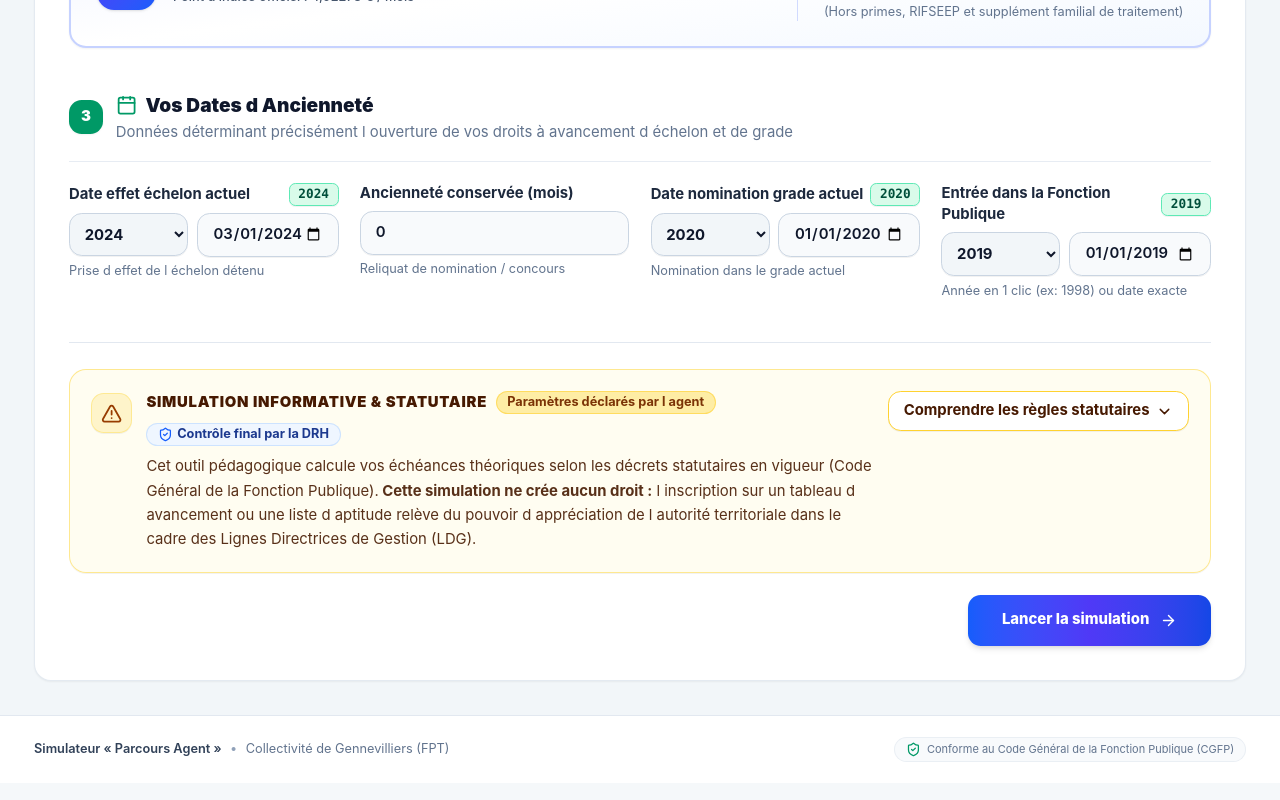
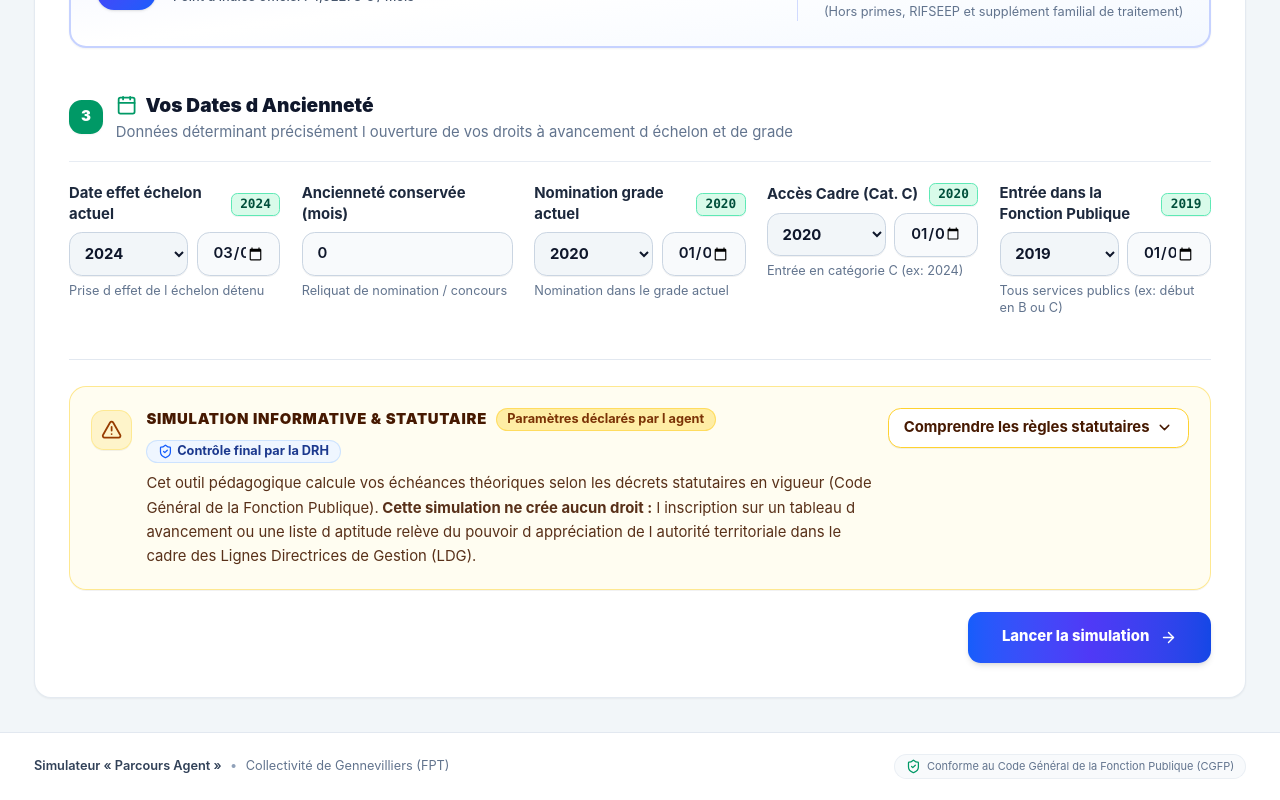
Before and after one commit to Nikkoola22/bolt, a React (Vite) app: page / in a window 1280 px wide. Shown: the part 1150-1950 px from the top of the page. Built offline with nearby package versions, Linux system fonts and the light colour scheme.

Commit message:
fix: calculate cadre seniority from cadre entry date instead of public service entry date

```diff
--- a/src/components/AgentIntakeView.tsx
+++ b/src/components/AgentIntakeView.tsx
@@ -469,7 +469,7 @@ export const AgentIntakeView: React.FC<AgentIntakeViewProps> = ({
             </div>
           </div>
 
-          <div className="mt-5 grid grid-cols-1 sm:grid-cols-2 lg:grid-cols-4 gap-4 sm:gap-5 text-sm">
+          <div className="mt-5 grid grid-cols-1 sm:grid-cols-2 lg:grid-cols-3 xl:grid-cols-5 gap-4 sm:gap-5 text-sm">
             <DateFieldWithYear
               label="Date effet échelon actuel"
               value={formData.dateEffetEchelonActuel}
@@ -496,12 +496,30 @@ export const AgentIntakeView: React.FC<AgentIntakeViewProps> = ({
             </div>
 
             <DateFieldWithYear
-              label="Date nomination grade actuel"
+              label="Nomination grade actuel"
               value={formData.dateNominationGradeActuel}
-              onChange={(val) => setFormData({ ...formData, dateNominationGradeActuel: val })}
+              onChange={(val) => {
+                const prevNom = formData.dateNominationGradeActuel;
+                const wasCadreSynced = !formData.dateEntreeCadreEmploi || formData.dateEntreeCadreEmploi === prevNom;
+                setFormData({
+                  ...formData,
+                  dateNominationGradeActuel: val,
+                  dateEntreeCadreEmploi: wasCadreSynced ? val : formData.dateEntreeCadreEmploi
+                });
+              }}
               minYear={1965}
               maxYear={2026}
               hint="Nomination dans le grade actuel"
+              required
+            />
+
+            <DateFieldWithYear
+              label={`Accès Cadre (Cat. ${currentCadre.categorie})`}
+              value={formData.dateEntreeCadreEmploi || formData.dateNominationGradeActuel}
+              onChange={(val) => setFormData({ ...formData, dateEntreeCadreEmploi: val })}
+              minYear={1965}
+              maxYear={2026}
+              hint={`Entrée en catégorie ${currentCadre.categorie} (ex: 2024)`}
               required
             />
 
@@ -512,7 +530,7 @@ export const AgentIntakeView: React.FC<AgentIntakeViewProps> = ({
               minYear={1965}
               maxYear={2026}
               highlightYear={1998}
-              hint="Année en 1 clic (ex: 1998) ou date exacte"
+              hint="Tous services publics (ex: début en B ou C)"
               required
             />
           </div>
--- a/src/components/ProfileEditModal.tsx
+++ b/src/components/ProfileEditModal.tsx
@@ -244,7 +244,7 @@ export const ProfileEditModal: React.FC<ProfileEditModalProps> = ({
           </div>
 
           {/* Dates clés */}
-          <div className="grid grid-cols-1 sm:grid-cols-3 gap-3 pt-2 border-t border-slate-200">
+          <div className="grid grid-cols-1 sm:grid-cols-2 lg:grid-cols-4 gap-3 pt-2 border-t border-slate-200">
             <DateFieldWithYear
               label="Date d effet échelon"
               value={form.dateEffetEchelonActuel}
@@ -255,11 +255,29 @@ export const ProfileEditModal: React.FC<ProfileEditModalProps> = ({
             />
 
             <DateFieldWithYear
-              label="Date nomination grade"
+              label="Nomination grade"
               value={form.dateNominationGradeActuel}
-              onChange={(val) => setForm({ ...form, dateNominationGradeActuel: val })}
+              onChange={(val) => {
+                const prevNom = form.dateNominationGradeActuel;
+                const wasCadreSynced = !form.dateEntreeCadreEmploi || form.dateEntreeCadreEmploi === prevNom;
+                setForm({
+                  ...form,
+                  dateNominationGradeActuel: val,
+                  dateEntreeCadreEmploi: wasCadreSynced ? val : form.dateEntreeCadreEmploi
+                });
+              }}
               minYear={1965}
               maxYear={2026}
+              required
+            />
+
+            <DateFieldWithYear
+              label={`Accès Cadre (${currentCadre.categorie})`}
+              value={form.dateEntreeCadreEmploi || form.dateNominationGradeActuel}
+              onChange={(val) => setForm({ ...form, dateEntreeCadreEmploi: val })}
+              minYear={1965}
+              maxYear={2026}
+              hint={`Nomination en Cat. ${currentCadre.categorie}`}
               required
             />
 
@@ -270,7 +288,7 @@ export const ProfileEditModal: React.FC<ProfileEditModalProps> = ({
               minYear={1965}
               maxYear={2026}
               highlightYear={1998}
-              hint="Année en 1 clic (ex: 1998)"
+              hint="Tous services publics (C, B, A)"
               required
             />
           </div>
--- a/src/components/ProfileOverviewCard.tsx
+++ b/src/components/ProfileOverviewCard.tsx
@@ -27,6 +27,8 @@ export const ProfileOverviewCard: React.FC<ProfileOverviewCardProps> = ({
   const progressionPourcent = moisDureeEchelon > 0 ? Math.min(100, Math.round((moisAncienneteEchelon / moisDureeEchelon) * 100)) : 100;
 
   const moisAncienneteGrade = Math.max(0, diffMonths(profil.dateNominationGradeActuel, nowStr));
+  const dateEntreeCadre = profil.dateEntreeCadreEmploi || profil.dateNominationGradeActuel;
+  const moisAncienneteCadre = Math.max(0, diffMonths(dateEntreeCadre, nowStr));
   const moisAnciennetePublic = Math.max(0, diffMonths(profil.dateEntreeFonctionPublique, nowStr));
 
   const statutLibelle = profil.statut === "titulaire"
@@ -238,11 +240,12 @@ export const ProfileOverviewCard: React.FC<ProfileOverviewCardProps> = ({
             <div className="text-base font-extrabold text-slate-900">
               {formatDurationInYearsAndMonths(moisAnciennetePublic)}
             </div>
-            <div className="text-xs text-slate-600 mt-1">
-              Dans le grade : <span className="font-semibold text-slate-800">{formatDurationInYearsAndMonths(moisAncienneteGrade)}</span>
+            <div className="text-xs text-slate-600 mt-1 space-y-0.5">
+              <div>Dans le cadre ({grade.categorie}) : <span className="font-semibold text-slate-800">{formatDurationInYearsAndMonths(moisAncienneteCadre)}</span></div>
+              <div>Dans le grade : <span className="font-semibold text-slate-800">{formatDurationInYearsAndMonths(moisAncienneteGrade)}</span></div>
             </div>
           </div>
-          <div className="text-[11px] text-slate-600 mt-3 pt-2.5 border-t border-slate-100">
+          <div className="text-[11px] text-slate-600 mt-2.5 pt-2 border-t border-slate-100">
             Dans l échelon : <span className="font-semibold text-slate-800">{formatDurationInYearsAndMonths(moisAncienneteEchelon)}</span>
           </div>
         </div>
--- a/src/services/simulationEngine.ts
+++ b/src/services/simulationEngine.ts
@@ -528,9 +528,13 @@ export function runSimulation(profil: ProfilAgent): ResultatSimulation {
       }
 
       // Date avec ancienneté dans le cadre / catégorie
-      let dateConditionCadre = profil.dateEntreeFonctionPublique;
+      const baseEntreeCadreDate = (isContractuel && dateNominationStagiaire)
+        ? dateNominationStagiaire
+        : (profil.dateEntreeCadreEmploi || profil.dateNominationGradeActuel);
+
+      let dateConditionCadre = baseEntreeCadreDate;
       if (condition.ancienneteCadreAnnees && condition.ancienneteCadreAnnees > 0) {
-        dateConditionCadre = addMonthsToDate(profil.dateEntreeFonctionPublique, Math.round(condition.ancienneteCadreAnnees * 12) + dispoPenaltyMonths);
+        dateConditionCadre = addMonthsToDate(baseEntreeCadreDate, Math.round(condition.ancienneteCadreAnnees * 12) + dispoPenaltyMonths);
       }
 
       // Date avec services publics
@@ -591,7 +595,7 @@ export function runSimulation(profil: ProfilAgent): ResultatSimulation {
       // Ancienneté dans le cadre / catégorie
       if (condition.ancienneteCadreAnnees && condition.ancienneteCadreAnnees > 0) {
         const moisRequis = condition.ancienneteCadreAnnees * 12;
-        const moisActuels = diffMonths(profil.dateEntreeFonctionPublique, nowStr);
+        const moisActuels = diffMonths(baseEntreeCadreDate, nowStr);
         const cadreRempli = moisActuels >= moisRequis;
         const evalCadre: EvaluationCondition = {
           libelle: `Ancienneté de ${condition.ancienneteCadreAnnees} ans dans le cadre d emplois / catégorie ${cadre.categorie}`,
@@ -600,8 +604,8 @@ export function runSimulation(profil: ProfilAgent): ResultatSimulation {
           valeurRequise: formatDurationInYearsAndMonths(moisRequis),
           progressionPourcent: Math.min(100, Math.round((moisActuels / moisRequis) * 100)),
           tempsRestantTexte: cadreRempli ? "Validée" : `Manque ${formatDurationInYearsAndMonths(moisRequis - moisActuels)}`,
-          detailsExplicatifs: "Services effectifs validés dans le cadre d emplois.",
-          piecesAFournir: ["État récapitulatif des services publics"],
+          detailsExplicatifs: `Services effectifs validés dans le cadre d emplois de ${cadre.nom} (Catégorie ${cadre.categorie}) depuis le ${formatDateFrench(baseEntreeCadreDate)}. Les services antérieurs accomplis dans une autre catégorie statutaire ne sont pas comptabilisés.`,
+          piecesAFournir: ["Arrêté initial de nomination dans le cadre d emplois / catégorie"],
           actesAdministratifs: []
         };
         if (cadreRempli) conditionsRemplies.push(evalCadre); else conditionsManquantes.push(evalCadre);
--- a/src/types/career.ts
+++ b/src/types/career.ts
@@ -109,7 +109,8 @@ export interface ProfilAgent {
   collectivite: string;
   versant: VersantFonctionPublique;
   statut: StatutAgent;
-  dateEntreeFonctionPublique: string; // YYYY-MM-DD
+  dateEntreeFonctionPublique: string; // YYYY-MM-DD (Toutes catégories confondues)
+  dateEntreeCadreEmploi?: string; // YYYY-MM-DD : Date d accès au cadre d emplois / catégorie actuelle (ex: 2024-01-01)
   dateNominationGradeActuel: string; // YYYY-MM-DD
   cadreEmploiId: string;
   gradeId: string;
```
